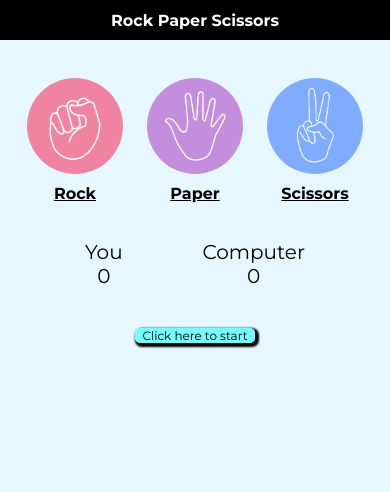
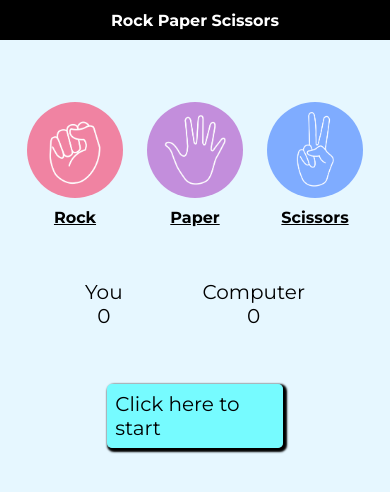
Before and after one commit to starkoder1/rps_game, a plain HTML site: page index.html in a window 390 px wide. Drawn offline with Linux system fonts and the light colour scheme.

Commit message:
Update style.css
made accessiblity changes in media queries

```diff
--- a/style.css
+++ b/style.css
@@ -90,9 +90,20 @@ body{
 @media screen and (max-width: 768px) {
   html {
     font-size: 8px; /* Adjust font size for smaller screens */
+}
 
-
-  }
+.result {
+width: 45%;
+padding: 1rem;
+margin-top: 5rem;
+font-size: 2.5rem;
+}
+.scores{
+margin-top: 5rem;
+}
+.images{
+margin-top: 8rem;
+}
 }
 
 /* Media query for larger screens */
```
